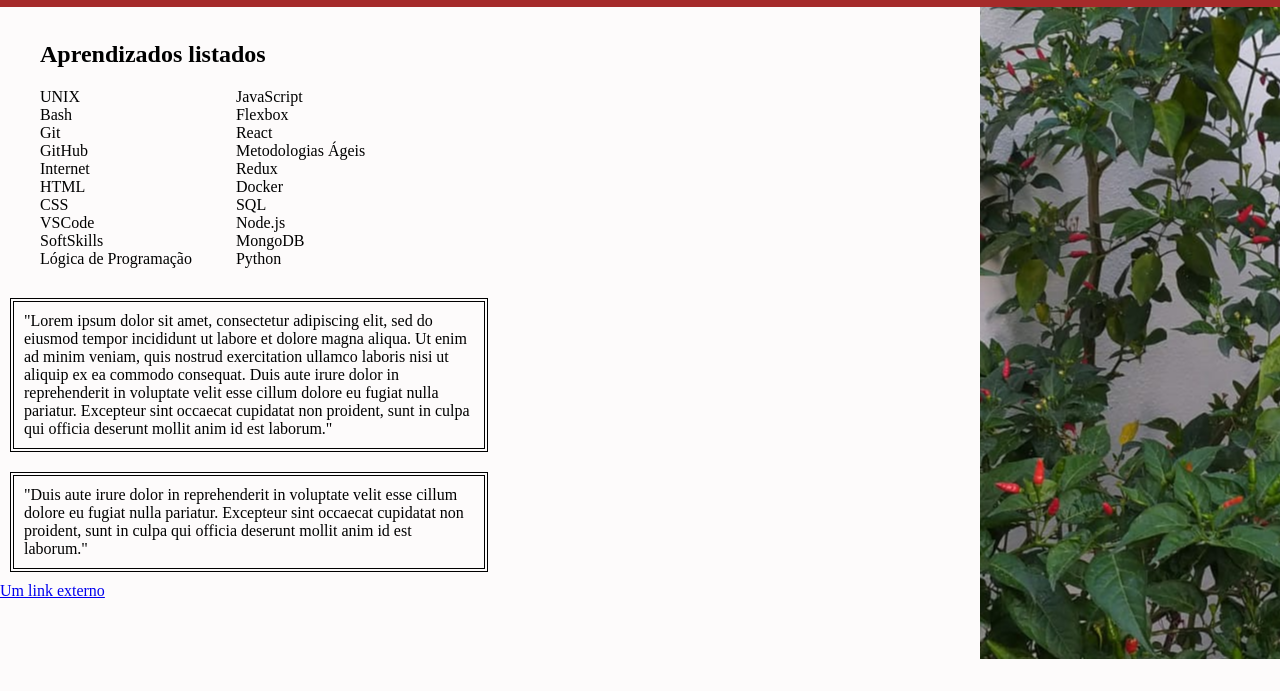
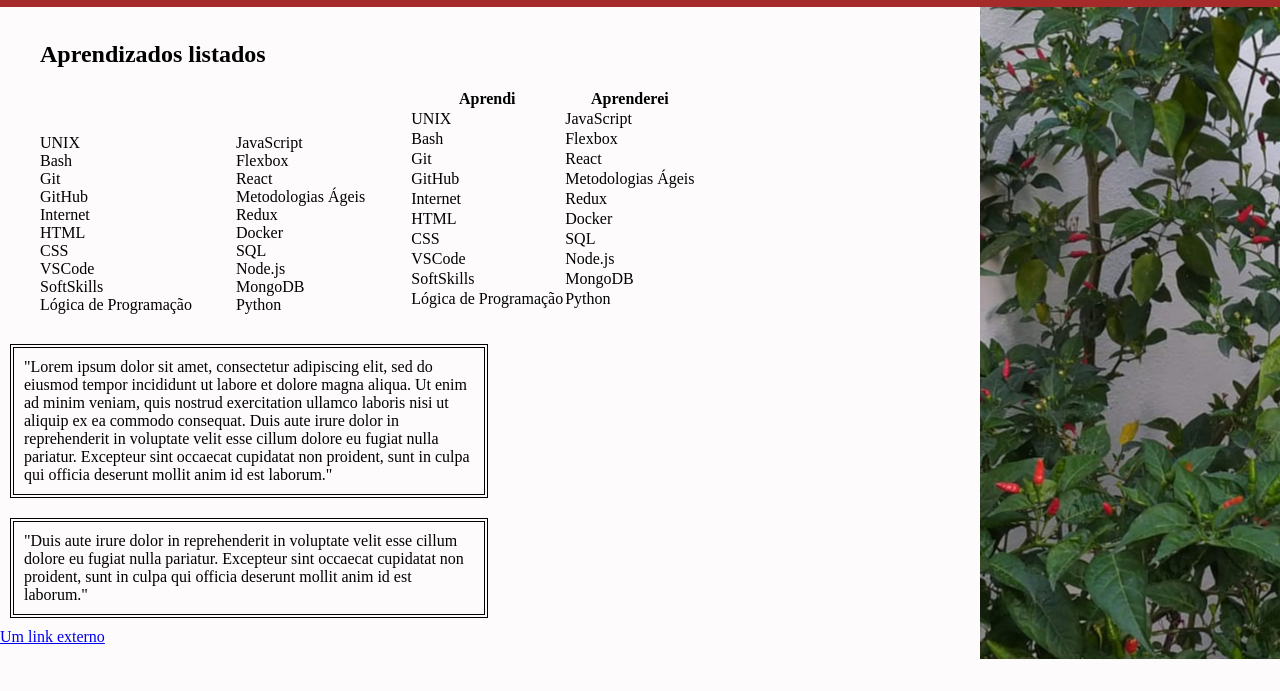
Before and after one commit to nnnnadia/projeto-trybe-lessons-learned, a website: page index.html in a window 1280 px wide. Shown: the part 109-800 px from the top of the page. Drawn offline with Linux system fonts and the light colour scheme.

Commit message:
Requisito 12 feito.

```diff
--- a/index.html
+++ b/index.html
@@ -48,6 +48,52 @@
         <li>MongoDB</li>
         <li>Python</li>
       </ul>
+      <table class="licoes">
+        <tr>
+          <th>Aprendi</th>
+          <th>Aprenderei</th>
+        </tr>
+        <tr>
+          <td>UNIX</td>
+          <td>JavaScript</td>
+        </tr>
+        <tr>
+          <td>Bash</td>
+          <td>Flexbox</td>
+        </tr>
+        <tr>
+          <td>Git</td>
+          <td>React</td>
+        </tr>
+        <tr>
+          <td>GitHub</td>
+          <td>Metodologias Ágeis</td>
+        </tr>
+        <tr>
+          <td>Internet</td>
+          <td>Redux</td>
+        </tr>
+        <tr>
+          <td>HTML</td>
+          <td>Docker</td>
+        </tr>
+        <tr>
+          <td>CSS</td>
+          <td>SQL</td>
+        </tr>
+        <tr>
+          <td>VSCode</td>
+          <td>Node.js</td>
+        </tr>
+        <tr>
+          <td>SoftSkills</td>
+          <td>MongoDB</td>
+        </tr>
+        <tr>
+          <td>Lógica de Programação</td>
+          <td>Python</td>
+        </tr>
+      </table>
     </section>
     <article class="lado-esquerdo">
       "Lorem ipsum dolor sit amet, consectetur adipiscing elit, sed do eiusmod tempor incididunt ut labore et dolore magna aliqua. Ut enim ad minim veniam, quis nostrud exercitation ullamco laboris nisi ut aliquip ex ea commodo consequat. Duis aute irure dolor in reprehenderit in voluptate velit esse cillum dolore eu fugiat nulla pariatur. Excepteur sint occaecat cupidatat non proident, sunt in culpa qui officia deserunt mollit anim id est laborum."
```
